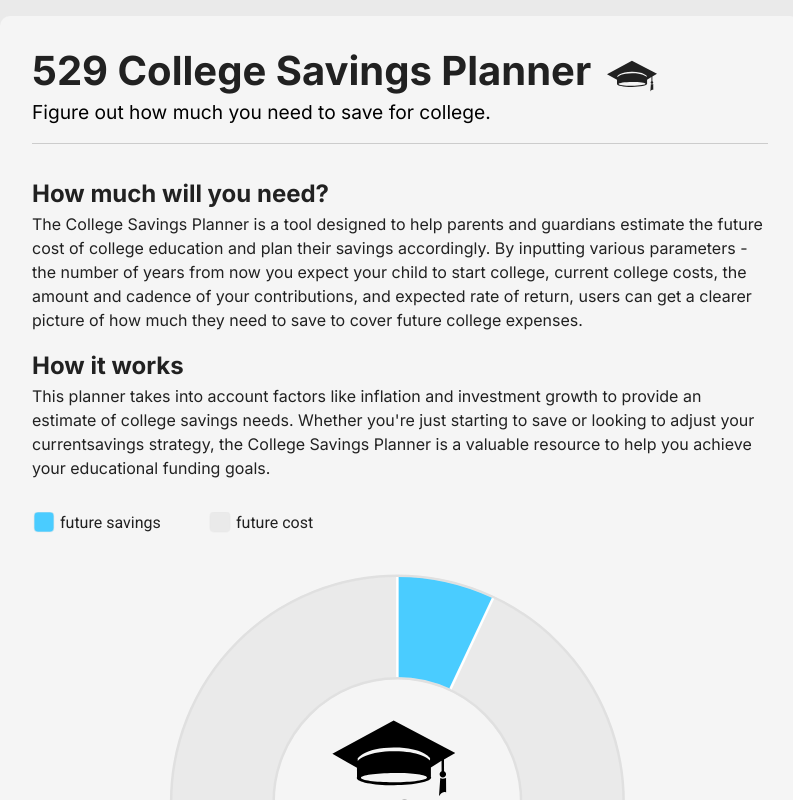
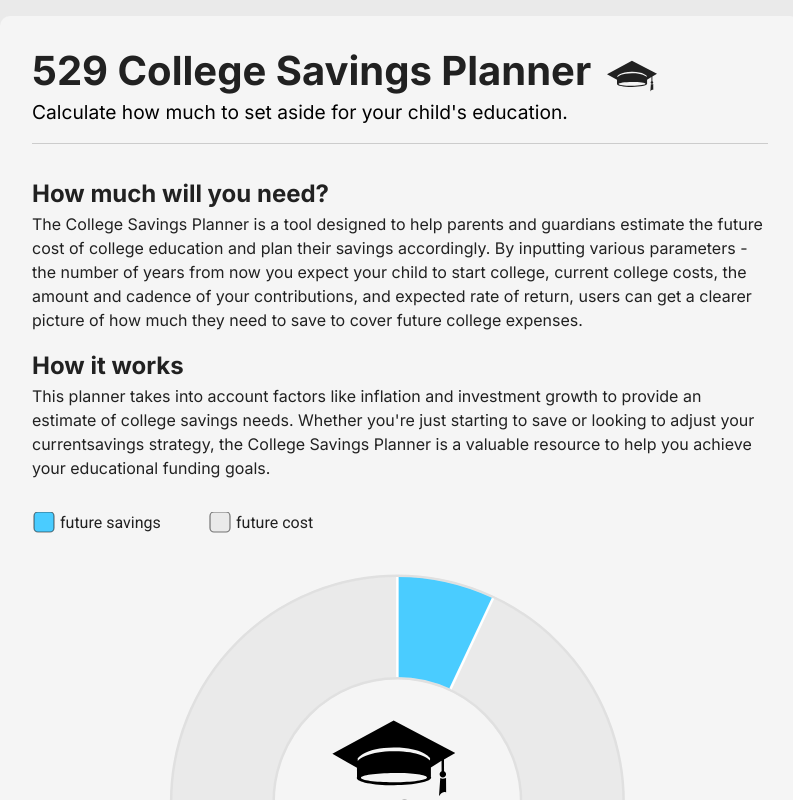
Before and after one commit to aokorodu/CollegeSavingsPlanner_React, a React (Vite) app in the folder CSP-react/: page / in a window 1280 px wide. Shown: the top 800 px of the page, without its empty margins (240-1033 px from the left). Built offline with nearby package versions, Linux system fonts and the light colour scheme.

Commit message:
styling tweaks

```diff
--- a/CSP-react/src/components/BarGraph/Bar.tsx
+++ b/CSP-react/src/components/BarGraph/Bar.tsx
@@ -44,8 +44,8 @@ const Bar = forwardRef(({ x, width }: BarProps, ref) => {
 
     return (
         <g ref={barRef} className={styles.barHolder} transform={`translate(${x} ${barY})`}>
-            <rect ref={rectRef} className={styles.barRect} x={barSpacing / 2} y="0" width={barWidth - barSpacing} height={barHeight + 20} stroke="#eaeaea" strokeWidth={5} strokeOpacity={.2} fill="red" />
-            <text ref={textRef} x={barWidth / 2} y={-40} fill='#fff' stroke="none" fontSize={34} textAnchor="middle" dominantBaseline="hanging">$123.45</text>
+            <rect ref={rectRef} className={styles.barRect} x={barSpacing / 2} y="0" width={barWidth - barSpacing} height={barHeight + 20} stroke="#212121" strokeWidth={5} strokeOpacity={.2} fill="red" />
+            <text ref={textRef} x={barWidth / 2} y={-40} fill='#000' stroke="none" fontSize={34} textAnchor="middle" dominantBaseline="hanging">$123.45</text>
         </g>
     );
 })
--- a/CSP-react/src/components/KeyItem/KeyItem.tsx
+++ b/CSP-react/src/components/KeyItem/KeyItem.tsx
@@ -8,7 +8,7 @@ const KeyItem = forwardRef<SVGRectElement, KeyLegendProps>(({ label }: KeyLegend
     <div>
         <svg width={"100%"} height={"100%"} viewBox="0 0 400 100" fill="none" xmlns="http://www.w3.org/2000/svg">
             <g id="key" >
-                <rect ref={ref} x="5" y="0" width={50} height={50} fill="#ff0000ff" stroke="#eaeaea" strokeWidth={3} strokeOpacity={0.6} rx="10" ry="10" />
+                <rect ref={ref} x="5" y="0" width={50} height={50} fill="#ff0000ff" stroke="#212121" strokeWidth={3} strokeOpacity={0.6} rx="10" ry="10" />
                 <text x={70} y={30} fill='#000000' stroke="none" fontSize={40} textAnchor="start" dominantBaseline="middle">{label}</text>
             </g>
         </svg>
--- a/CSP-react/src/components/uicomponents/Header/Header.tsx
+++ b/CSP-react/src/components/uicomponents/Header/Header.tsx
@@ -9,7 +9,7 @@ const Header = () => {
                 <img src={GraduationCapIcon} alt="graduation cap" className={styles.icon} width={50} height={50} />
             </div>
 
-            <p className={styles.subtitle}>Figure out how much you need to save for college.</p>
+            <p className={styles.subtitle}>Calculate how much to set aside for your child's education.</p>
         </header>
     );
 };
```
